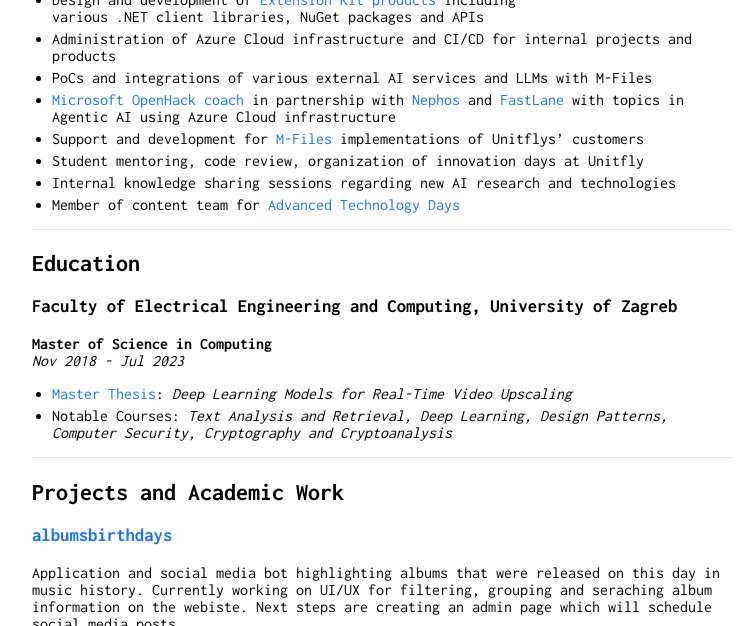
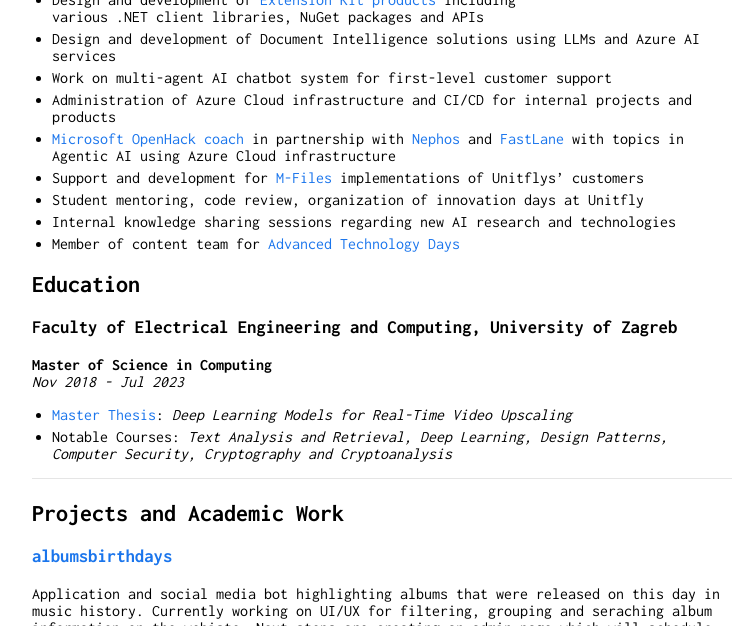
Before and after one commit to dino-grgic/dino-grgic.github.io, a Jekyll site: the page built from index.md, in a window 1280 px wide and 900 px high, cut to the strip 274-900 px from the top of the window. Shown: the whole strip, without its empty margins (258-1008 px from the left). Built offline with Jekyll 4.4.1, drawn with Linux system fonts in a browser that asks for light colours.

Commit message:
updated cv

```diff
--- a/index.md
+++ b/index.md
@@ -12,15 +12,14 @@
 _Jul 2020 - Current_
 
 - Design and development of [Extension Kit products](https://extensionkit.unitfly.com/) including various .NET client libraries, NuGet packages and APIs
+- Design and development of Document Intelligence solutions using LLMs and Azure AI services
+- Work on multi-agent AI chatbot system for first-level customer support
 - Administration of Azure Cloud infrastructure and CI/CD for internal projects and products
-- PoCs and integrations of various external AI services and LLMs with M-Files
 - [Microsoft OpenHack coach](https://www.flane.de/en/openhack) in partnership with [Nephos](https://nephos.eu/) and [FastLane](https://www.flane.de) with topics in Agentic AI using Azure Cloud infrastructure
 - Support and development for [M-Files](https://www.m-files.com/) implementations of Unitflys' customers
 - Student mentoring, code review, organization of innovation days at Unitfly
 - Internal knowledge sharing sessions regarding new AI research and technologies
 - Member of content team for [Advanced Technology Days](https://www.advtechdays.com/en/)
-
----
 
 ## Education
 
```
Also changed, not shown: 2 other files.
